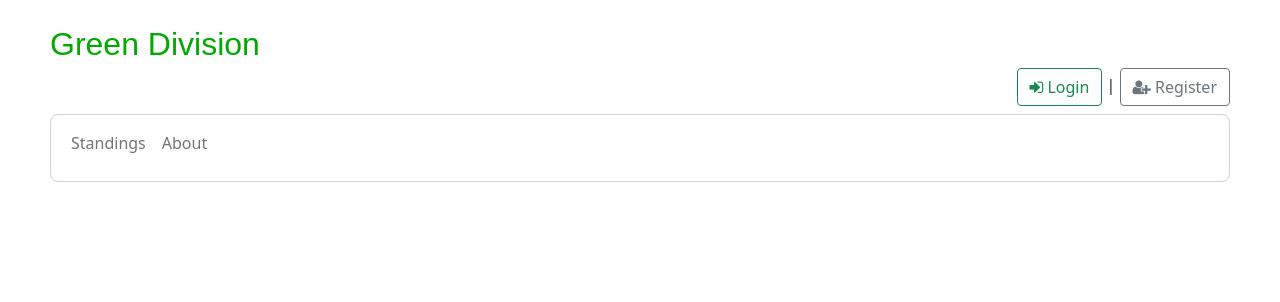
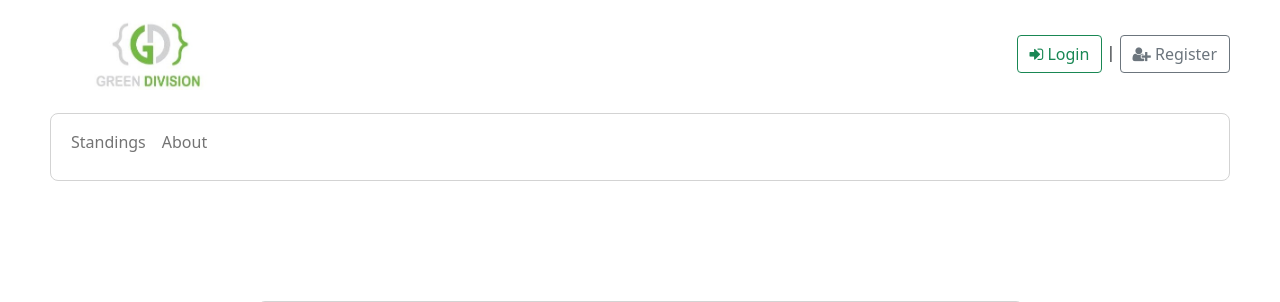
Before and after one commit to smhimran/GreenDivision, a Django app: page /accounts/register/ in a window 1280 px wide. Shown: the top 302 px of the page. Run offline with Django 3.2, Linux system fonts and the light colour scheme.

Commit message:
add: logo and favicon

```diff
--- a/accounts/static/accounts/style.css
+++ b/accounts/static/accounts/style.css
@@ -50,6 +50,22 @@ img {
   max-width: 200px;
   height: auto;
 }
+
+.logo img {
+  float: none;
+  height: 70px;
+  object-fit: contain;
+}
+
+.header {
+  margin-bottom: 40px;
+}
+
+.accounts {
+  text-align: right;
+  margin-top: -55px;
+}
+
 .accounts {
   text-align: right;
 }
--- a/accounts/templates/accounts/base.html
+++ b/accounts/templates/accounts/base.html
@@ -7,6 +7,7 @@
 
     {% block title %}
     <title>Login | GreenGrren Division</title>
+    <meta property="og:image" content="{% static 'public/images/logo.jpg' %}">
     {% endblock %}
 
     {% block meta %}
@@ -14,6 +15,8 @@
     {% endblock %}
 
     <meta name="robots" content="index, archive">
+
+    <link rel="shortcut icon" type="image/jpg" href="{% static 'public/logo/favicon.ico' %}"/>
 
     <link
       href="https://cdn.jsdelivr.net/npm/bootstrap@5.0.0-beta3/dist/css/bootstrap.min.css"
@@ -31,7 +34,7 @@
   <body>
     <div class="Login">
       <div class="header">
-        <a class="logo" href="{% url "public:index" %}">Green Division</a>
+        <a class="logo" href="{% url "public:index" %}"><img height="70px" width="120px" src="{% static 'public/images/logo.jpg' %}" alt="GreenDivision" /></a>
         <div class="accounts mb-2">
           {% if request.user.is_authenticated == False %}
               <a href="{% url 'accounts:login'  %}" class="btn btn-outline-success"
--- a/accounts/templates/accounts/register.html
+++ b/accounts/templates/accounts/register.html
@@ -1,9 +1,9 @@
 {% extends 'accounts/base.html' %} {% load static %} {% block title %}
 <title>Register | Grren Division</title>
-{% endblock %} {% block body%}
+{% endblock %} {% block body%} {% block meta %}
+<meta name="description" content="Register into GreenDivision" />
 
-{% block meta %}
-<meta name="description" content="Register into GreenDivision">
+<meta property="og:image" content="{% static 'public/images/logo.jpg' %}" />
 {% endblock %}
 
 <div class="main">
@@ -42,10 +42,11 @@
       >
       <select name="department" id="department" class="form-select">
         <option selected disabled>--</option>
-        <option value="Computer Science and Engineering">Computer Science and Engineering</option>
+        <option value="Computer Science and Engineering">
+          Computer Science and Engineering
+        </option>
         <option value="Softwear Engineering">Softwear Engineering</option>
         <option value="Other">Other</option>
-
       </select>
     </div>
     <div class="mb-3">
--- a/public/templates/public/about.html
+++ b/public/templates/public/about.html
@@ -7,6 +7,8 @@
 
 {% block meta %}
 <meta name="description" content="GreenDivision is a guideline for beginners in programming.">
+<meta property="og:image" content="{% static 'public/images/logo.jpg' %}">
+
 {% endblock %}
 
 {% block body %}
@@ -184,6 +186,10 @@
                 <li style="color: #0a0; list-style: square;">
                   <span style="color: black;">Riadh Hasan [191-15-12697]</span></li>
               </ul>
+
+                <span style="color: black;"><b>Thanks to:</b> Abidur Rahman Abid [181-15-10692]</span></li>
+              <br/> <br/>
+
               <p><b style="color: #0a0;">Special Thanks:</b> Mahmud Sajjad Abeer [161-15-6764]</p>
             </p>
           </div>
--- a/userPanel/scraper.py
+++ b/userPanel/scraper.py
@@ -339,7 +339,7 @@ def scrape_data():
 
 def start():
     scheduler = BackgroundScheduler()
-    scheduler.add_job(scrape_data, 'interval', minutes=1)
+    scheduler.add_job(scrape_data, 'interval', minutes=5)
     scheduler.start()
 
 
```
Also changed, not shown: public/static/public/style.css (+14 -1 lines), public/templates/public/base.html (+6 -1 lines), public/static/public/images/logo.jpg (added), public/static/public/logo/android-chrome-192x192.png (added), public/static/public/logo/android-chrome-512x512.png (added), public/static/public/logo/apple-touch-icon.png (added), public/static/public/logo/favicon-16x16.png (added), public/static/public/logo/favicon-32x32.png (added), public/static/public/logo/favicon.ico (added), public/static/public/logo/site.webmanifest (added). Lines whose indentation alone changed are shown as unchanged.
